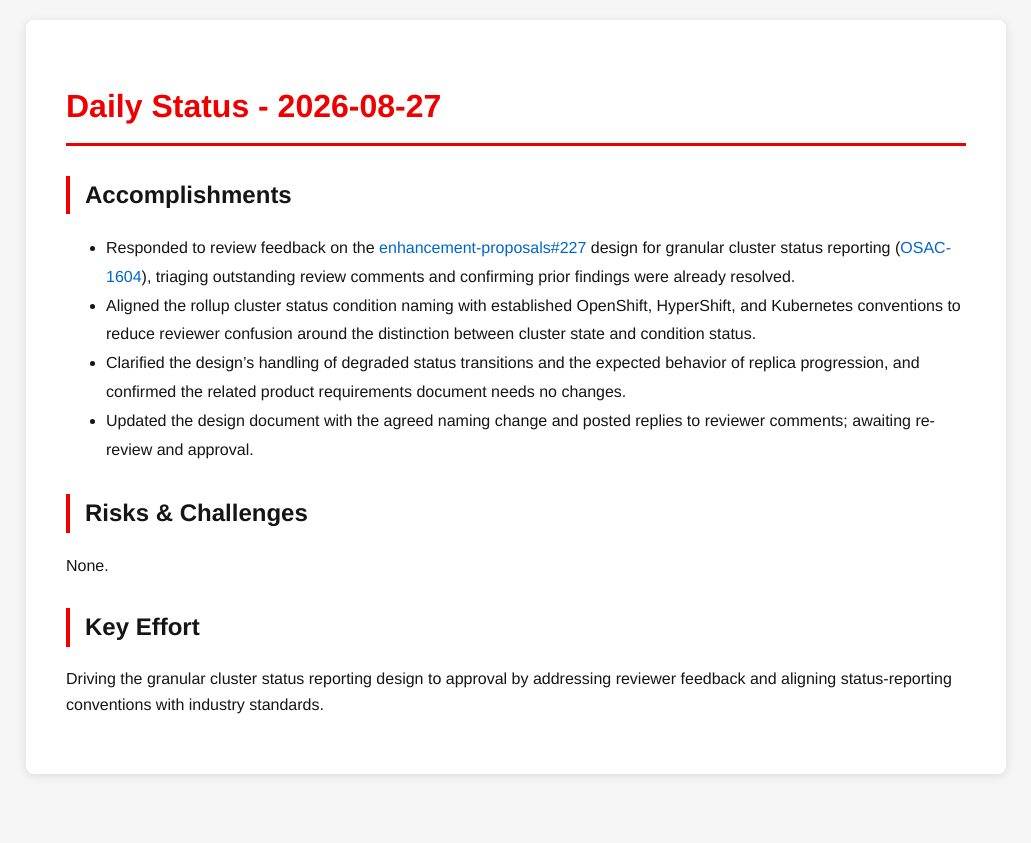
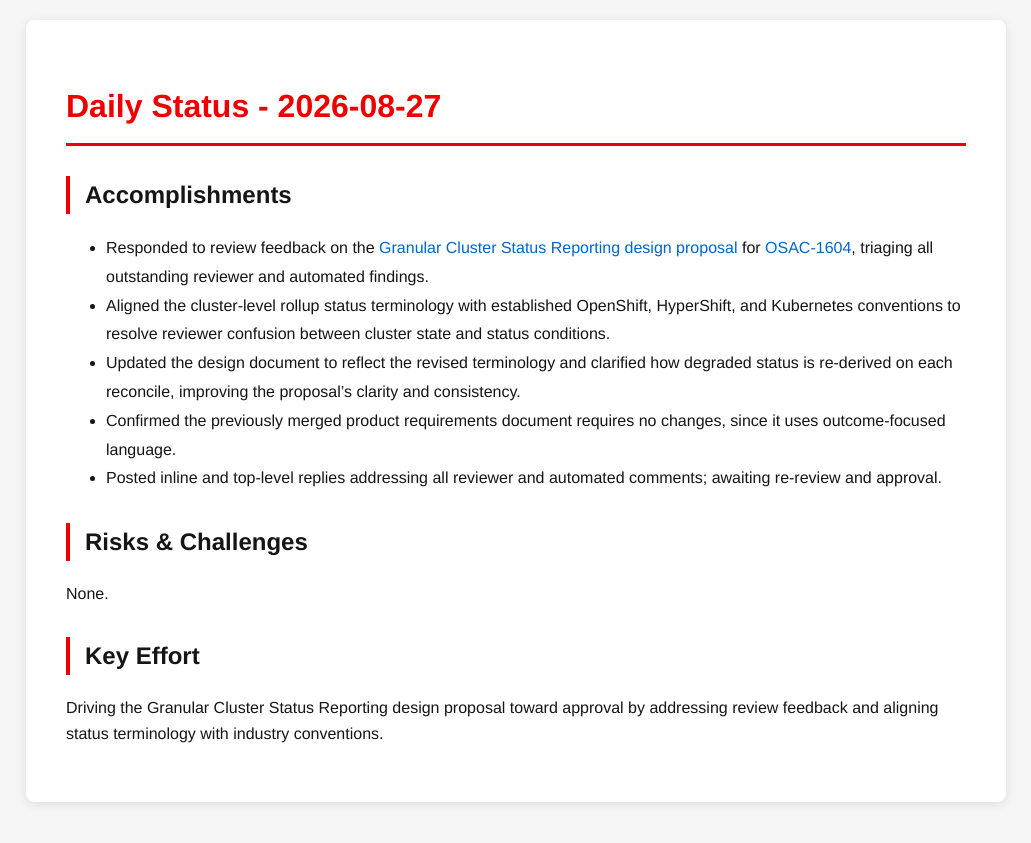
Before and after one commit to tzvatot/daily-status, a Jekyll site: the page built from 2026-08-27.md, in a window 1280 px wide. Shown: the top 843 px of the page, without its empty margins (124-1155 px from the left). Built offline with Jekyll 4.4.1, drawn with Linux system fonts in a browser that asks for light colours.

Commit message:
Daily status update - 2026-08-27

```diff
--- a/2026-08-27.md
+++ b/2026-08-27.md
@@ -7,13 +7,14 @@ date: 2026-08-27
 # Daily Status - 2026-08-27
 
 ## Accomplishments
-- Responded to review feedback on the [enhancement-proposals#227](https://github.com/osac-project/enhancement-proposals/pull/227) design for granular cluster status reporting ([OSAC-1604](https://redhat.atlassian.net/browse/OSAC-1604)), triaging outstanding review comments and confirming prior findings were already resolved.
-- Aligned the rollup cluster status condition naming with established OpenShift, HyperShift, and Kubernetes conventions to reduce reviewer confusion around the distinction between cluster state and condition status.
-- Clarified the design's handling of degraded status transitions and the expected behavior of replica progression, and confirmed the related product requirements document needs no changes.
-- Updated the design document with the agreed naming change and posted replies to reviewer comments; awaiting re-review and approval.
+- Responded to review feedback on the [Granular Cluster Status Reporting design proposal](https://github.com/osac-project/enhancement-proposals/pull/227) for [OSAC-1604](https://redhat.atlassian.net/browse/OSAC-1604), triaging all outstanding reviewer and automated findings.
+- Aligned the cluster-level rollup status terminology with established OpenShift, HyperShift, and Kubernetes conventions to resolve reviewer confusion between cluster state and status conditions.
+- Updated the design document to reflect the revised terminology and clarified how degraded status is re-derived on each reconcile, improving the proposal's clarity and consistency.
+- Confirmed the previously merged product requirements document requires no changes, since it uses outcome-focused language.
+- Posted inline and top-level replies addressing all reviewer and automated comments; awaiting re-review and approval.
 
 ## Risks & Challenges
 None.
 
 ## Key Effort
-Driving the granular cluster status reporting design to approval by addressing reviewer feedback and aligning status-reporting conventions with industry standards.
+Driving the Granular Cluster Status Reporting design proposal toward approval by addressing review feedback and aligning status terminology with industry conventions.
```
